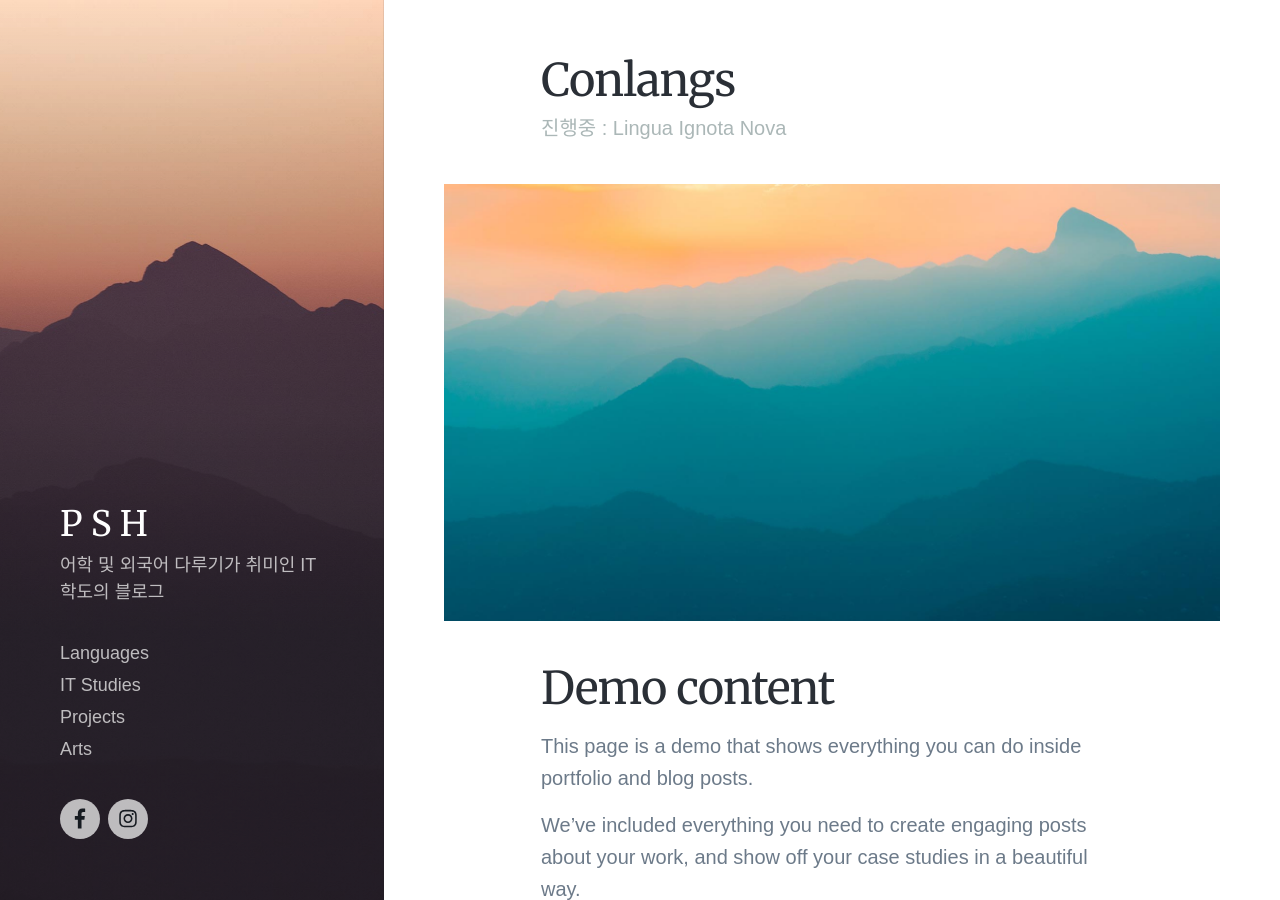
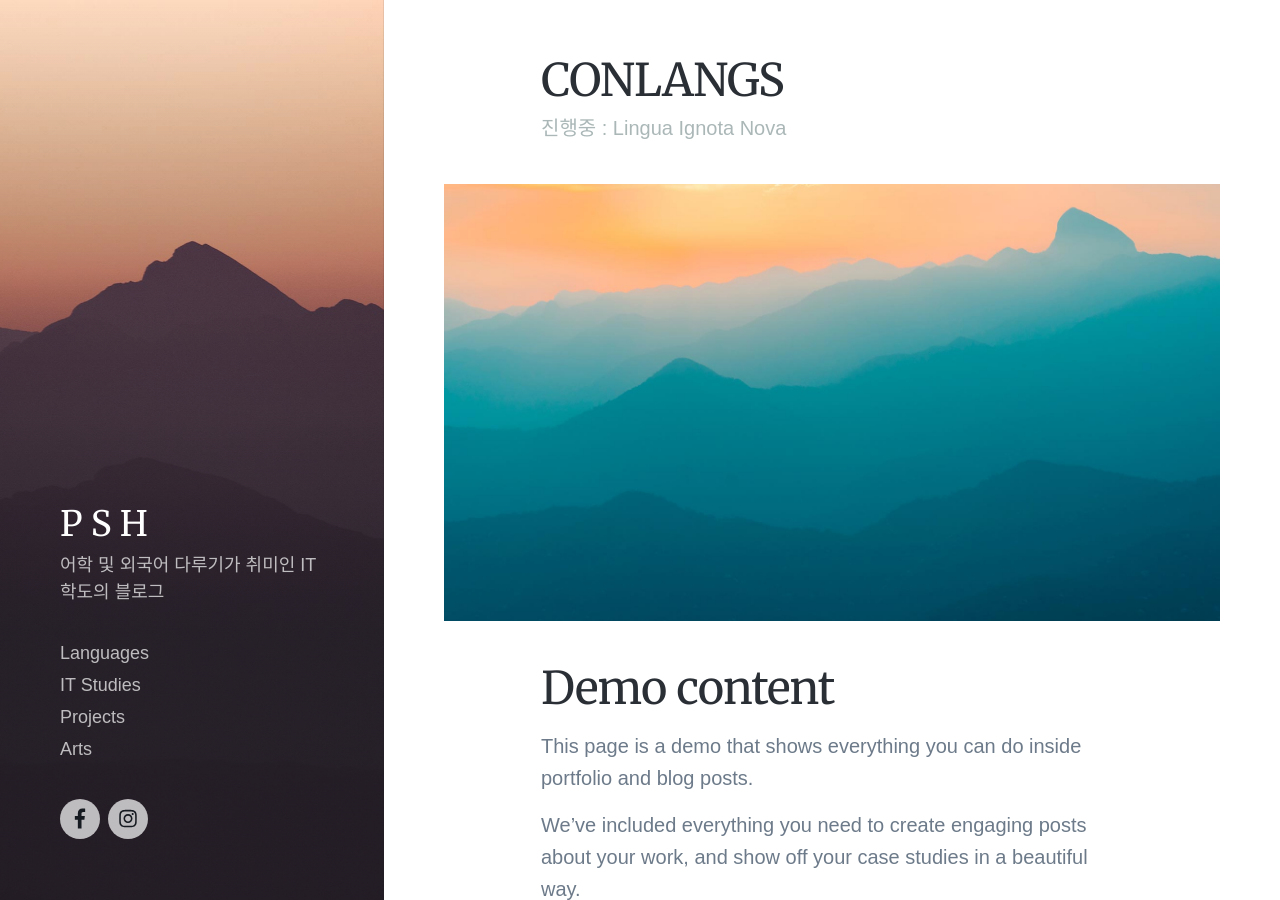
Before and after one commit to vendergood/vendergood.github.io, a Jekyll site: the page built from _arts/2021-02-22-CONLANGS.md, in a window 1280 px wide and 900 px high. Built offline with Jekyll 4.4.1, drawn with Linux system fonts in a browser that asks for light colours; nearby versions of some CDN libraries; some web fonts are replaced.

```diff
--- a/_arts/2021-02-22-conlangs.md
+++ b/_arts/2021-02-22-CONLANGS.md
@@ -1,5 +1,5 @@
 ---
-title: 'Conlangs'
+title: 'CONLANGS'
 subtitle: '진행중 : Lingua Ignota Nova'
 date: 2021-02-22 23:32:54
 featured_image: '/images/demo/demo-square.jpg'
```
